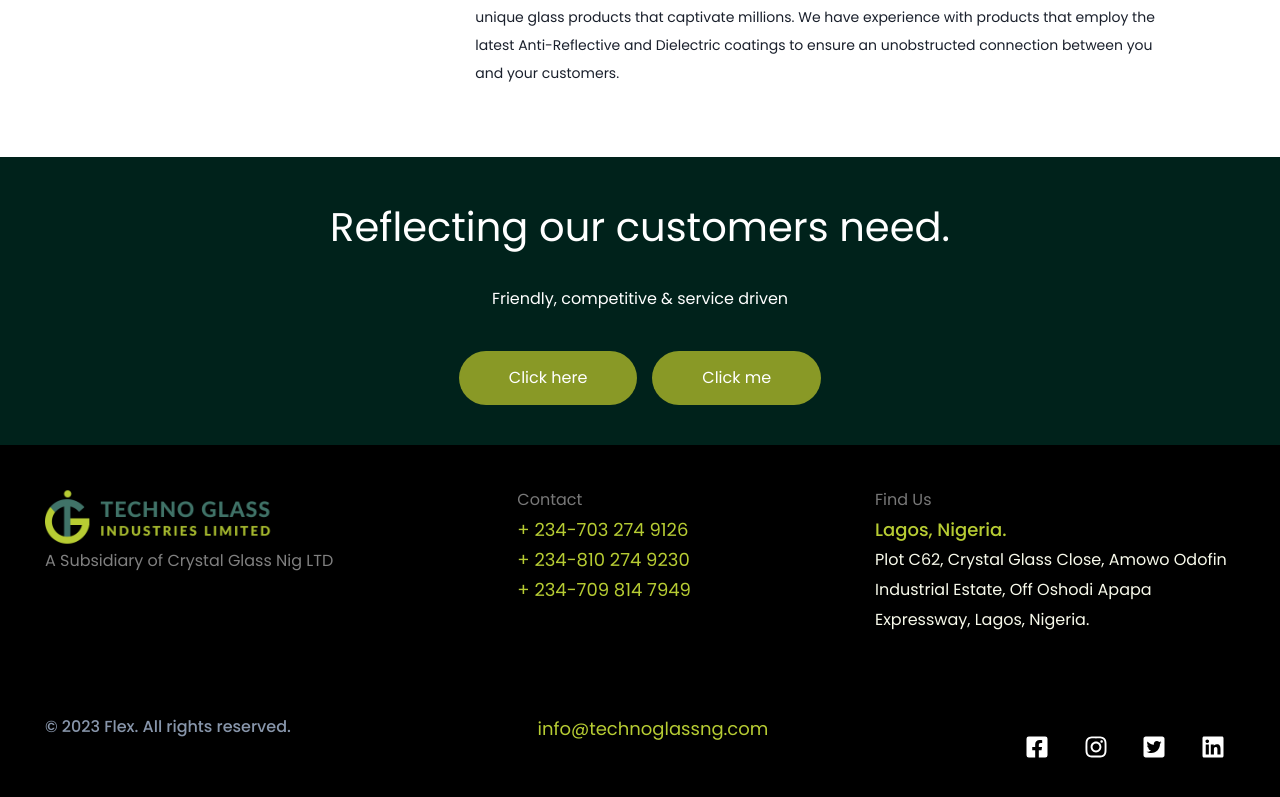
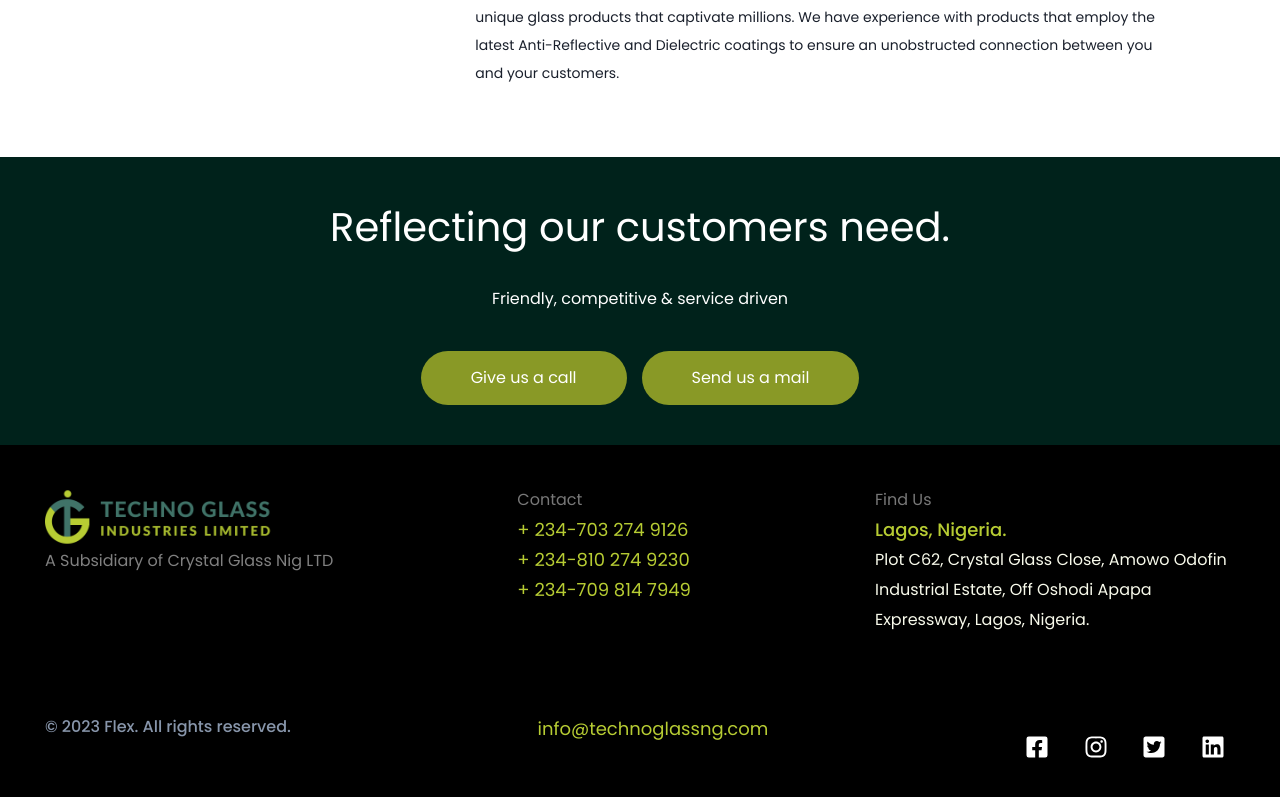
Before and after one commit to adeJoe22/technoglass, a React (Create React App) app: page /sectors/city in a window 1280 px wide. Shown: the part 991-1788 px from the top of the page. Built offline with nearby package versions, Linux system fonts and the light colour scheme.

Commit message:
Sectors button update

```diff
--- a/src/components/navbar/TopBar.jsx
+++ b/src/components/navbar/TopBar.jsx
@@ -25,17 +25,17 @@ export default function TopBar() {
         <div>Plot C62, Crystal Glass Close, Amowo Odofin Industrial Estate, Off Oshodi Apapa Expressway, Lagos, Nigeria.</div>
       </Address>
       <Email>
-        <AiOutlineMail/><a onClick={handleButtonEmail}>
+        <AiOutlineMail/><a href='/' onClick={handleButtonEmail}>
       <div>info@technoglassng.com</div>
       </a>
       </Email>
       </InfoWrap>
 
       <Social>
-        <div><a href='' target='_blank'><FaFacebookSquare/></a></div>
-        <div><a href='https://instagram.com/technoglass.ng?igshid=MzRlODBiNWFlZA==' target='_blank'><FaInstagram/></a></div>
-        <div><a href="linkedin.com" target='_blank'><FaLinkedin/></a></div>
-        <div><a href="https://twitter.com/TechnoglassNG?t=s1kZLlfdfReSwINckbyrgA&s=09" target='_blank'><FaTwitterSquare/></a></div>
+        <div><a href='https://business.facebook.com/latest/home?asset_id=102386489621993&business_id=1052162935966260' target='_blank' rel="noreferrer"><FaFacebookSquare/></a></div>
+        <div><a href='https://instagram.com/technoglass.ng?igshid=MzRlODBiNWFlZA==' target='_blank' rel="noreferrer"><FaInstagram/></a></div>
+        <div><a href="linkedin.com" target='_blank' rel="noreferrer"><FaLinkedin/></a></div>
+        <div><a href="https://twitter.com/TechnoglassNG?t=s1kZLlfdfReSwINckbyrgA&s=09" target='_blank' rel="noreferrer"><FaTwitterSquare/></a></div>
 
       </Social>
     </Container>
--- a/src/pages/sectors/City.jsx
+++ b/src/pages/sectors/City.jsx
@@ -40,8 +40,8 @@ export default function City() {
      <Card
     Header="Reflecting our customers need."
     text="Friendly, competitive & service driven"
-    button1Text="Click here"
-    button2Text="Click me"
+    button1Text="Give us a call"
+    button2Text="Send us a mail"
     />
 
     <Footer />
--- a/src/pages/sectors/Leisure.jsx
+++ b/src/pages/sectors/Leisure.jsx
@@ -38,8 +38,8 @@ export default function Leisure() {
      <Card
     Header="Reflecting our customers need."
     text="Friendly, competitive & service driven"
-    button1Text="Click here"
-    button2Text="Click me"
+    button1Text="Give us a call"
+    button2Text="Send us a mail"
     />
 
     <Footer />
--- a/src/pages/sectors/Office.jsx
+++ b/src/pages/sectors/Office.jsx
@@ -37,8 +37,8 @@ export default function Office() {
      <Card
     Header="Reflecting our customers need."
     text="Friendly, competitive & service driven"
-    button1Text="Click here"
-    button2Text="Call 07065193654"
+    button1Text="Give us a call"
+    button2Text="Send us a mail"
     />
 
     <Footer />
--- a/src/pages/sectors/Residential.jsx
+++ b/src/pages/sectors/Residential.jsx
@@ -40,8 +40,8 @@ export default function Residential() {
      <Card
     Header="Reflecting our customers need."
     text="Friendly, competitive & service driven"
-    button1Text="Click here"
-    button2Text="Click me"
+    button1Text="Give us a call"
+    button2Text="Send us a mail"
     />
 
     <Footer />
--- a/src/pages/sectors/Retail.jsx
+++ b/src/pages/sectors/Retail.jsx
@@ -43,8 +43,8 @@ export default function Retail() {
      <Card
     Header="Reflecting our customers need."
     text="Friendly, competitive & service driven"
-    button1Text="Click here"
-    button2Text="Click me"
+    button1Text="Give us a call"
+    button2Text="Send us a mail"
     />
 
     <Footer />
--- a/src/pages/sectors/Transport.jsx
+++ b/src/pages/sectors/Transport.jsx
@@ -40,8 +40,8 @@ export default function Transport() {
      <Card
     Header="Reflecting our customers need."
     text="Friendly, competitive & service driven"
-    button1Text="Click here"
-    button2Text="Click me"
+    button1Text="Give us a call"
+    button2Text="Send us a mail"
     />
 
     <Footer />
--- a/src/pages/sectors/World.jsx
+++ b/src/pages/sectors/World.jsx
@@ -37,8 +37,8 @@ export default function World() {
      <Card
     Header="Reflecting our customers need."
     text="Friendly, competitive & service driven"
-    button1Text="Click here"
-    button2Text="Click me"
+    button1Text="Give us a call"
+    button2Text="Send us a mail"
     />
 
     <Footer />
```
